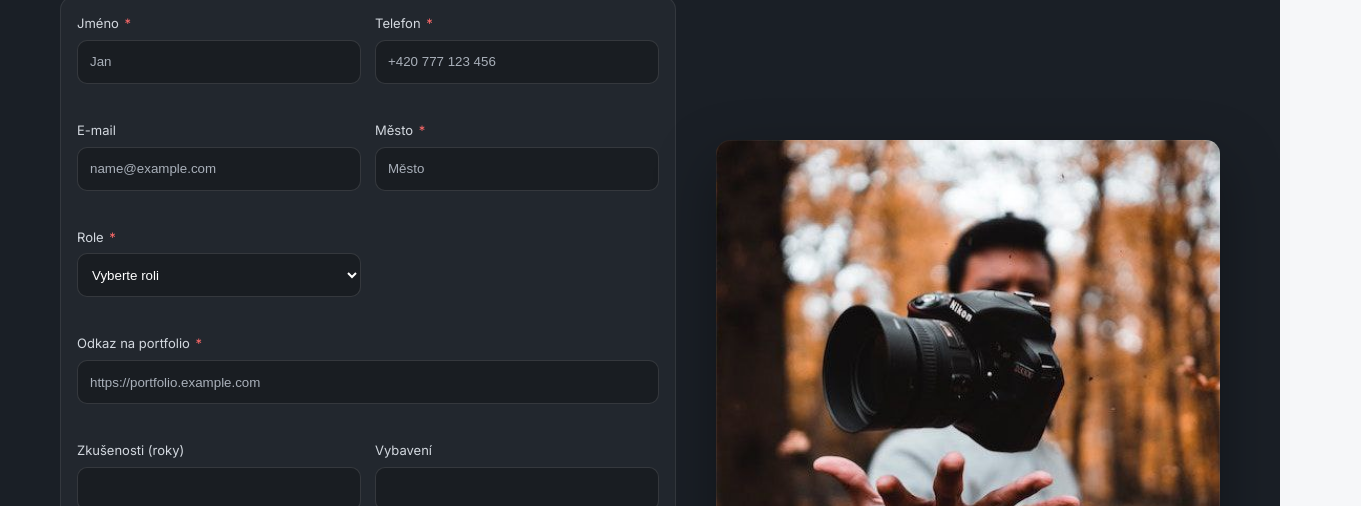
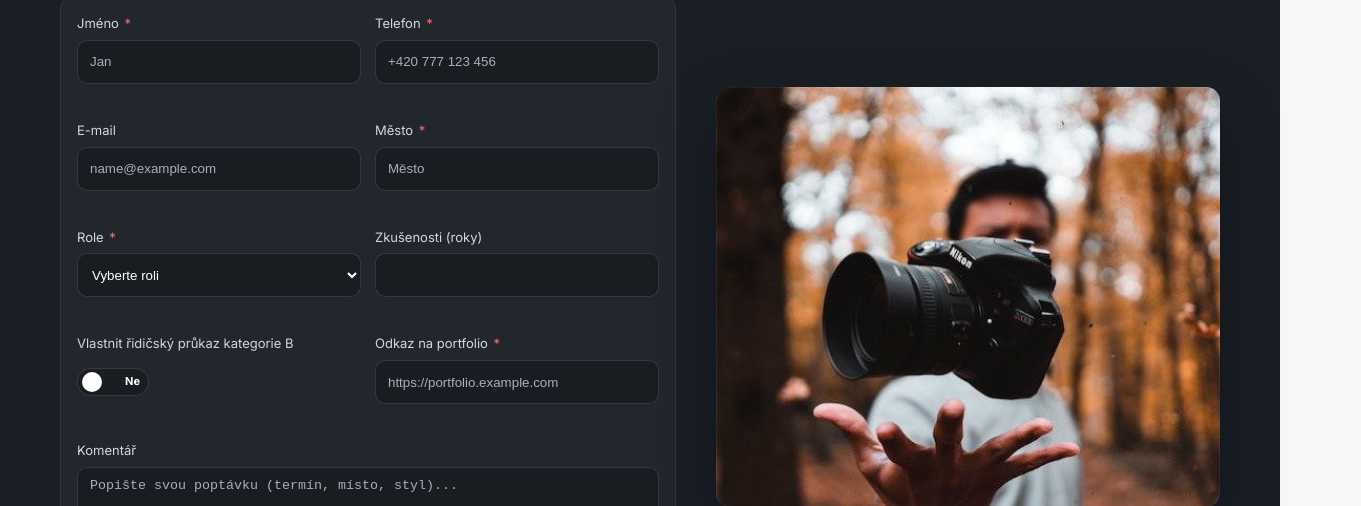
Before and after one commit to ZhivotenkoAlex/photo, a website: page cooperation.html in a window 1280 px wide. Shown: the part 294-800 px from the top of the page, 1361 px wide, since content can reach past the window. Drawn offline with Linux system fonts and the light colour scheme.

Commit message:
fix: fixed coop form

```diff
--- a/cooperation.html
+++ b/cooperation.html
@@ -152,27 +152,25 @@
             <label class="required">
               <span data-i18n="form.role">Role</span>
               <select name="role" class="input-select" required>
-                <option value="" selected data-i18n="form.role_placeholder">
+                <option
+                  value=""
+                  disabled
+                  selected
+                  data-i18n="form.role_placeholder"
+                >
                   Choose a role
                 </option>
+                <!-- <option value="" data-i18n="role.empty">Empty</option> -->
                 <option value="photographer" data-i18n="role.photographer">
                   Photographer
                 </option>
                 <option value="videographer" data-i18n="role.videographer">
                   Videographer
                 </option>
-                <option value="both" data-i18n="role.both">Both</option>
+                <option value="admin" data-i18n="role.admin">
+                  Administrator
+                </option>
               </select>
-            </label>
-            <label class="required full">
-              <span data-i18n="form.portfolio">Portfolio link</span>
-              <input
-                type="url"
-                name="portfolio"
-                data-i18n-placeholder="ph.portfolio"
-                autocomplete="url"
-                required
-              />
             </label>
             <label>
               <span data-i18n="form.experience">Experience (years)</span>
@@ -184,14 +182,35 @@
                 inputmode="numeric"
               />
             </label>
-            <label>
+            <label class="toggle">
+              <span data-i18n="form.driving_b"
+                >Availability of category B rights</span
+              >
+              <input type="checkbox" name="driving_b" class="toggle-input" />
+              <span class="toggle-track" aria-hidden="true">
+                <span class="toggle-text on" data-i18n="toggle.yes">Yes</span>
+                <span class="toggle-text off" data-i18n="toggle.no">No</span>
+              </span>
+            </label>
+
+            <label class="required">
+              <span data-i18n="form.portfolio">Portfolio link</span>
+              <input
+                type="url"
+                name="portfolio"
+                data-i18n-placeholder="ph.portfolio"
+                autocomplete="url"
+                required
+              />
+            </label>
+            <!-- <label>
               <span data-i18n="form.equipment">Equipment</span>
               <input
                 type="text"
                 name="equipment"
                 data-i18n-placeholder="ph.equipment"
               />
-            </label>
+            </label> -->
             <label class="full">
               <span data-i18n="form.comment">Comment</span>
               <textarea
--- a/script.js
+++ b/script.js
@@ -1,6 +1,6 @@
 const navToggleButton = document.querySelector('.nav-toggle');
 const navMenu = document.querySelector('.nav');
-const emailUrl = 'https://script.google.com/macros/s/AKfycbzE_QVqPa2TeKJjQtW1wTQYYEB-qseNf_9Op74biEpUu2Wj1q53a_KjlQ04nt6y4c9e2Q/exec'
+const emailUrl = 'https://script.google.com/macros/s/AKfycbyTs5M0E_DNRt5xVgUUpzH422yaroOlw4AarYOqwXBuyj0IJzWMwP62nYs0sF521Egf2g/exec'
 
 if (navToggleButton) {
     navToggleButton.addEventListener('click', () => {
@@ -179,6 +179,7 @@ if (coopForm) {
         const experience = (formData.get('experience') || '').toString().trim();
         const equipment = (formData.get('equipment') || '').toString().trim();
         const comment = (formData.get('comment') || '').toString().trim();
+        const drivingB = formData.get('driving_b') ? 'yes' : 'no';
 
         // clear previous errors
         coopForm.querySelectorAll('.field-error').forEach(el => el.remove());
@@ -212,7 +213,7 @@ if (coopForm) {
 
         const url = emailUrl
         const qs = new URLSearchParams({
-            type: 'cooperation', name, phone, email, city, role, portfolio, experience, equipment, comment
+            type: 'cooperation', name, phone, email, city, role, portfolio, experience, driving_b: drivingB, comment
         });
         fetch(`${url}?${qs.toString()}`, { method: 'GET' })
             .then(async (r) => {
@@ -293,12 +294,16 @@ const translations = {
         'form.email': 'Email',
         'form.role': 'Role',
         'form.role_placeholder': 'Choose a role',
+        'role.empty': 'Empty',
         'role.photographer': 'Photographer',
         'role.videographer': 'Videographer',
-        'role.both': 'Both',
+        'role.admin': 'Administrator',
         'form.portfolio': 'Portfolio link',
         'form.experience': 'Experience (years)',
         'form.equipment': 'Equipment',
+        'form.driving_b': "Having a category B driver's license",
+        'toggle.yes': 'Yes',
+        'toggle.no': 'No',
         'ph.email': 'name@example.com',
         'ph.portfolio': 'https://portfolio.example.com',
         'ph.name': 'Jane',
@@ -388,12 +393,16 @@ const translations = {
         'form.email': 'E-mail',
         'form.role': 'Role',
         'form.role_placeholder': 'Vyberte roli',
+        'role.empty': 'Prázdný',
         'role.photographer': 'Fotograf',
         'role.videographer': 'Kameraman',
-        'role.both': 'Obojí',
+        'role.admin': 'Administrátor',
         'form.portfolio': 'Odkaz na portfolio',
         'form.experience': 'Zkušenosti (roky)',
         'form.equipment': 'Vybavení',
+        'form.driving_b': 'Vlastnit řidičský průkaz kategorie B',
+        'toggle.yes': 'Ano',
+        'toggle.no': 'Ne',
         'ph.email': 'name@example.com',
         'ph.portfolio': 'https://portfolio.example.com',
         'ph.name': 'Jan',
@@ -483,12 +492,16 @@ const translations = {
         'form.email': 'Email',
         'form.role': 'Роль',
         'form.role_placeholder': 'Оберіть роль',
+        'role.empty': 'Пусто',
         'role.photographer': 'Фотограф',
         'role.videographer': 'Відеооператор',
-        'role.both': 'Обидві',
+        'role.admin': 'Адміністратор',
         'form.portfolio': 'Посилання на портфоліо',
         'form.experience': 'Досвід (роки)',
         'form.equipment': 'Обладнання',
+        'form.driving_b': 'Володіння водійським посвідченням категорії B',
+        'toggle.yes': 'Так',
+        'toggle.no': 'Ні',
         'ph.email': 'name@example.com',
         'ph.portfolio': 'https://portfolio.example.com',
         'ph.name': 'Іван',
--- a/styles.css
+++ b/styles.css
@@ -340,6 +340,72 @@ body {
   font-size: 13px;
   color: #d3d8df;
   grid-template-rows: auto auto 16px; /* reserve space for error */
+}
+.lead-form label.toggle {
+  align-items: start;
+  grid-template-columns: 1fr;
+  grid-template-rows: auto auto 16px; /* title, toggle, error */
+}
+.lead-form label.toggle .toggle-track {
+  justify-self: start;
+}
+.toggle-input {
+  position: absolute;
+  opacity: 0;
+  width: 1px;
+  height: 1px;
+}
+.toggle-track {
+  width: 72px;
+  height: 28px;
+  background: rgba(0, 0, 0, 0.25);
+  border: 1px solid rgba(255, 255, 255, 0.12);
+  border-radius: 999px;
+  position: relative;
+  transition: background 0.2s ease, border-color 0.2s ease;
+}
+.toggle-text {
+  position: absolute;
+  top: 50%;
+  transform: translateY(-50%);
+  font-size: 11px;
+  font-weight: 700;
+  color: #fff;
+  opacity: 0.9;
+  pointer-events: none;
+}
+.toggle-text.on {
+  left: 8px;
+  opacity: 0;
+}
+.toggle-text.off {
+  right: 8px;
+  opacity: 1;
+}
+.toggle-track::after {
+  content: "";
+  position: absolute;
+  top: 50%;
+  left: 4px;
+  transform: translateY(-50%);
+  width: 20px;
+  height: 20px;
+  border-radius: 50%;
+  background: #fff;
+  transition: transform 0.2s ease;
+}
+.toggle-input:checked + .toggle-track {
+  background: var(--brand);
+  border-color: var(--brand);
+}
+.toggle-input:checked + .toggle-track .toggle-text.on {
+  opacity: 1;
+}
+.toggle-input:checked + .toggle-track .toggle-text.off {
+  opacity: 0.7;
+}
+.toggle-input:checked + .toggle-track::after {
+  transform: translate(44px, -50%);
 }
 .lead-form label.required > span::after {
   content: " *";
```
